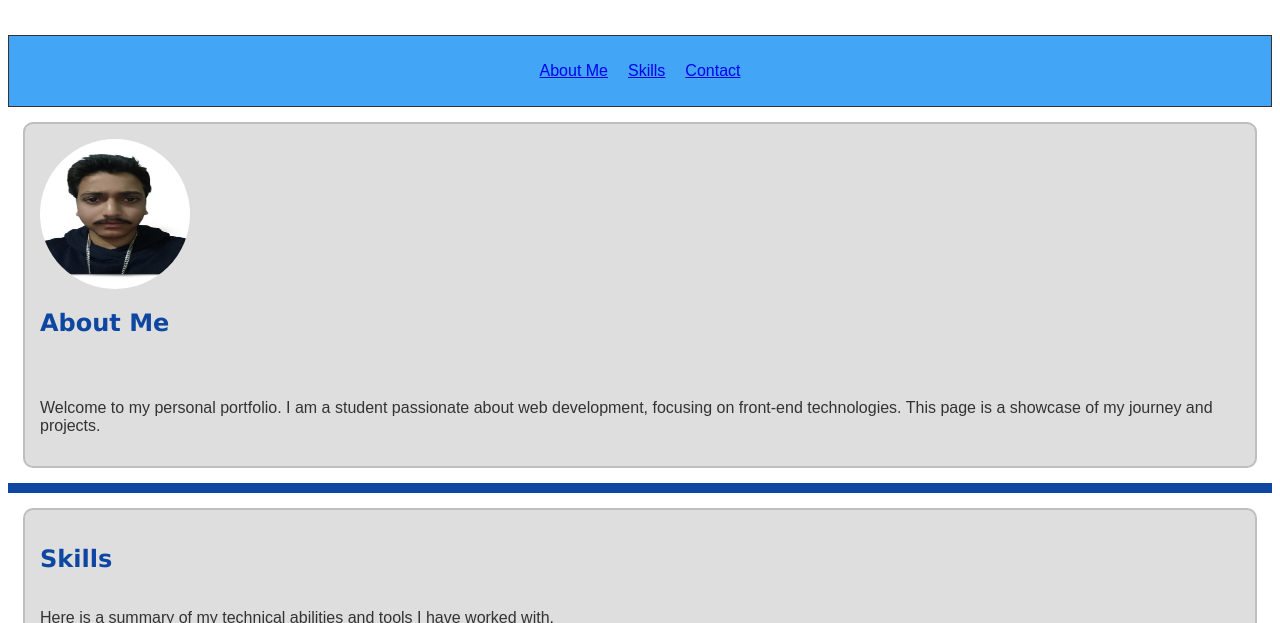
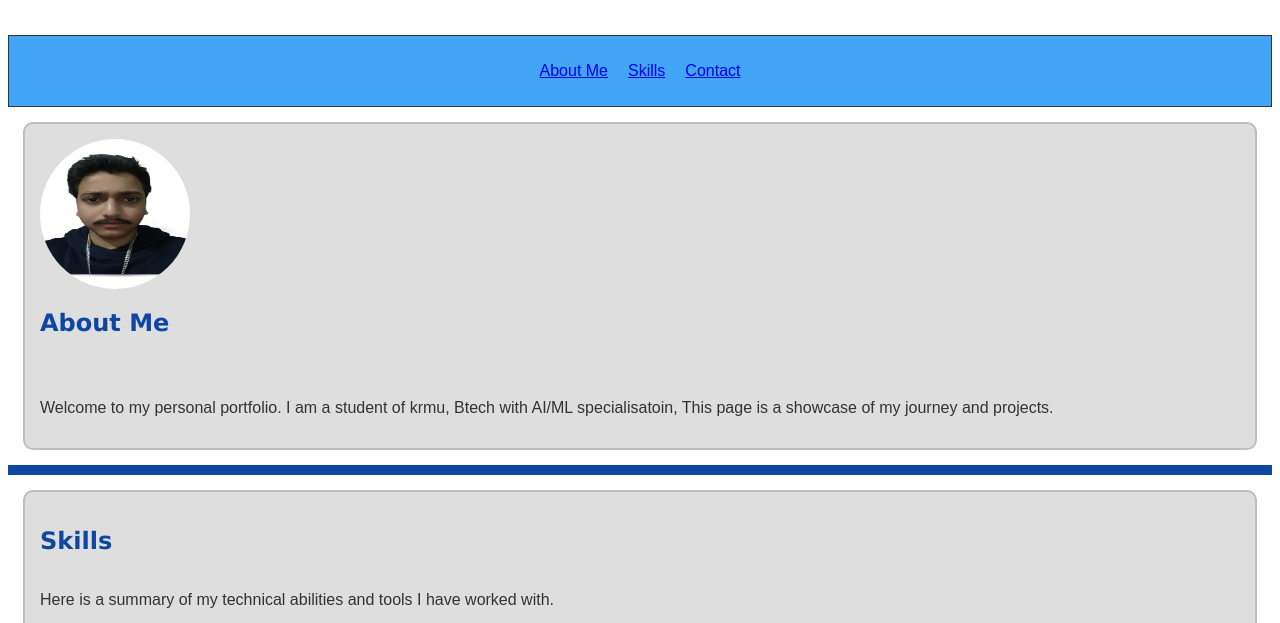
Before and after one commit to PulkitPradhan/Web-Dev-KRMU-lab-Assignment, a plain HTML site: page Lab 2/index.html in a window 1280 px wide. Shown: the part 127-750 px from the top of the page. Drawn offline with Linux system fonts and the light colour scheme.

Commit message:
Update index.html

```diff
--- a/Lab 2/index.html
+++ b/Lab 2/index.html
@@ -30,12 +30,13 @@
 
 <main>
     <section id="about">
-        <img class="pfp" src="pulkit.png" alt="Pulkit's profile picture">
+       <img class="pfp" src="pulkit.png" alt="Pulkit's profile picture">
             <h2>About Me</h2>
 
             <hr>
 
-            <p>Welcome to my personal portfolio. I am a student passionate about web development, focusing on front-end technologies. This page is a showcase of my journey and projects.</p>
+            <p>Welcome to my personal portfolio. I am a student of krmu, Btech with AI/ML specialisatoin,
+            This page is a showcase of my journey and projects.</p>
     </section>
 
 <hr>
```
